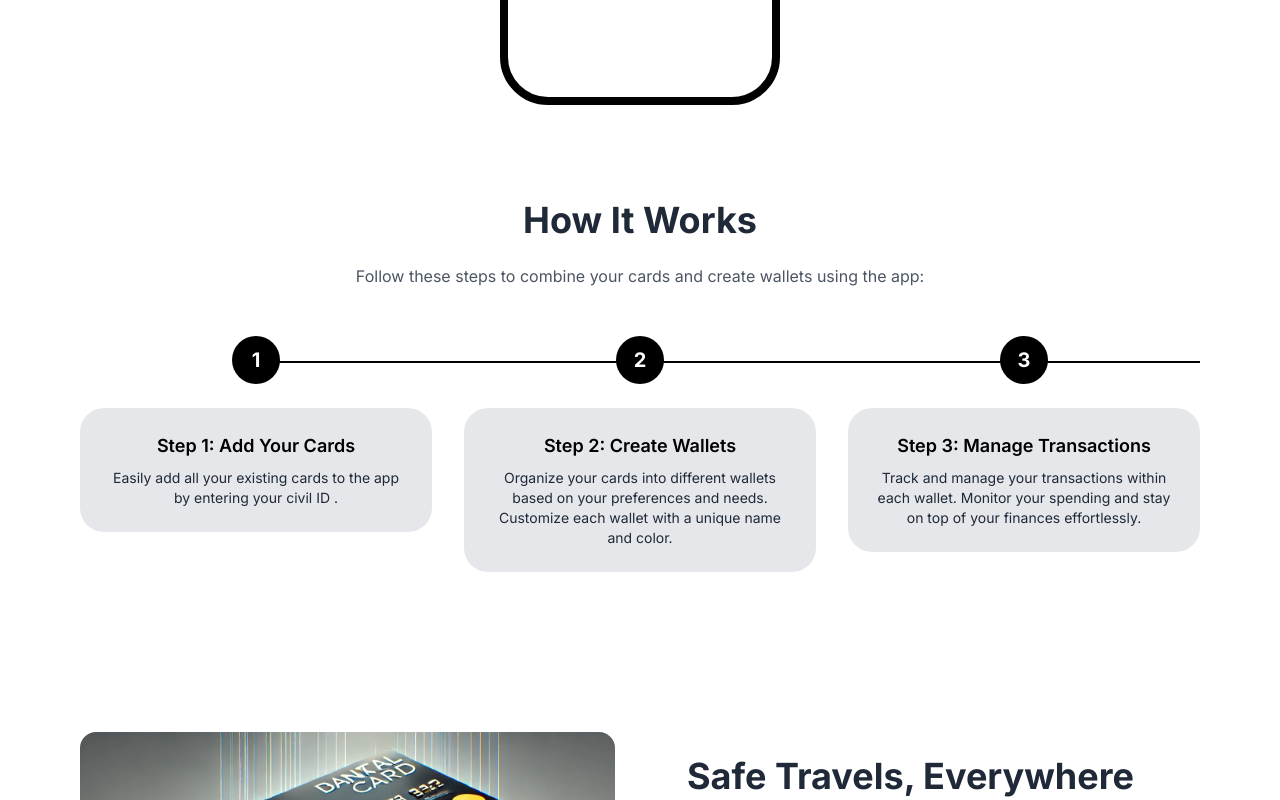
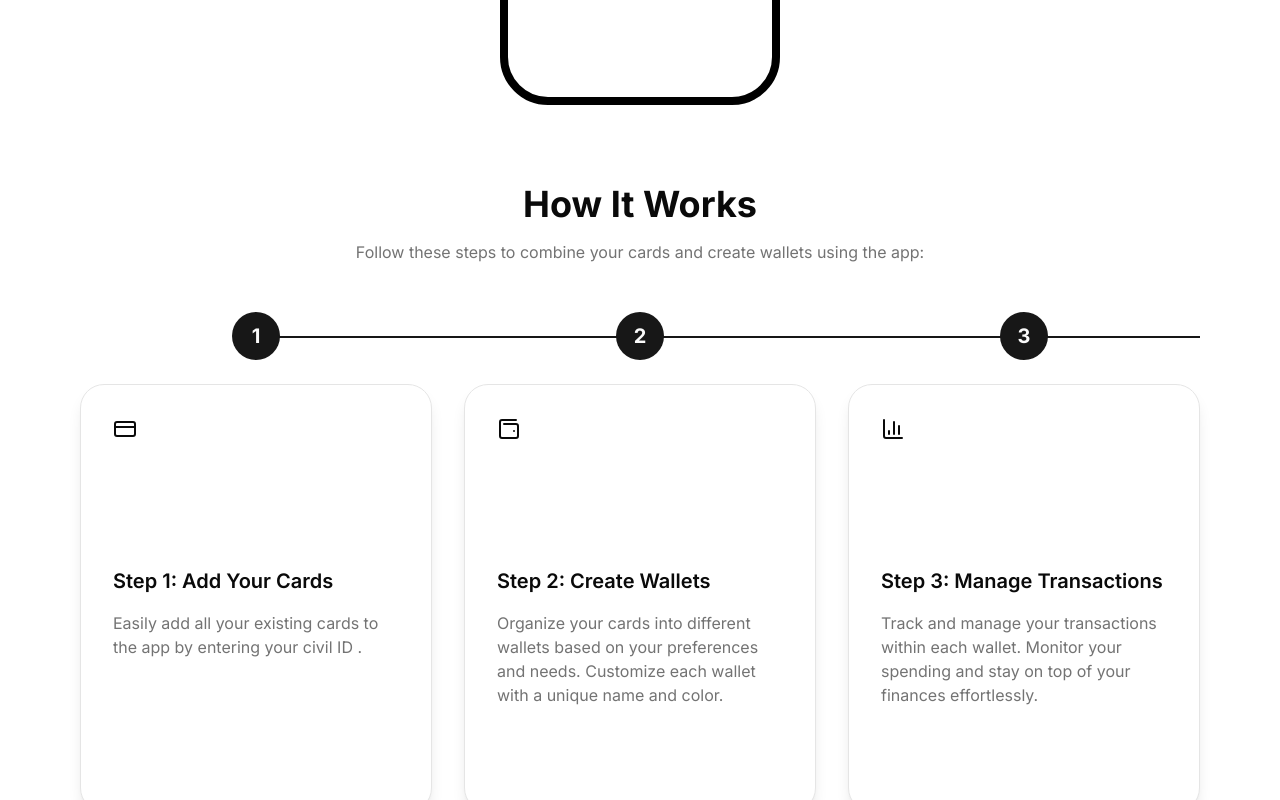
Before and after one commit to alhajerih/Capstone-Front-End-Web, a Next.js app: page / in a window 1280 px wide. Shown: the part 1060-1860 px from the top of the page. Built offline with nearby package versions, Linux system fonts and the light colour scheme; no server answers.

Commit message:
howItworks

```diff
--- a/src/components/Landing.js
+++ b/src/components/Landing.js
@@ -1,10 +1,10 @@
 "use client";
 import Link from "next/link";
 import Image from "next/image";
-import { motion } from "framer-motion";
+import { motion, useInView } from "framer-motion";
 import CardShowcase from "./CardShowcase";
 import { useEffect, useRef } from "react";
-
+import { CreditCard, Wallet2, BarChart3 } from "lucide-react";
 function Landing() {
   const canvasRef = useRef(null);
 
@@ -78,6 +78,54 @@ function Landing() {
     if (element) {
       element.scrollIntoView({ behavior: "smooth" });
     }
+  };
+
+  const ref = useRef(null);
+  const isInView = useInView(ref, { once: true, margin: "-100px" });
+
+  const steps = [
+    {
+      number: 1,
+      title: "Step 1: Add Your Cards",
+      description:
+        "Easily add all your existing cards to the app by entering your civil ID .",
+      icon: <CreditCard className="size-8" />,
+    },
+    {
+      number: 2,
+      title: "Step 2: Create Wallets",
+      description:
+        "Organize your cards into different wallets based on your preferences and needs. Customize each wallet with a unique name and color.",
+      icon: <Wallet2 className="size-8" />,
+    },
+    {
+      number: 3,
+      title: "Step 3: Manage Transactions",
+      description:
+        "Track and manage your transactions within each wallet. Monitor your spending and stay on top of your finances effortlessly.",
+      icon: <BarChart3 className="size-8" />,
+    },
+  ];
+
+  const containerVariants = {
+    hidden: { opacity: 0 },
+    visible: {
+      opacity: 1,
+      transition: {
+        staggerChildren: 0.3,
+      },
+    },
+  };
+
+  const itemVariants = {
+    hidden: { opacity: 0, y: 20 },
+    visible: {
+      opacity: 1,
+      y: 0,
+      transition: {
+        duration: 0.5,
+      },
+    },
   };
 
   return (
@@ -181,74 +229,65 @@ function Landing() {
       <CardShowcase />
 
       {/* How It Works Section */}
-      <section id="how-it-works" className="py-20 ">
-        <div className="max-w-6xl mx-auto px-4">
-          <h2 className="text-4xl font-bold text-center mb-6 text-gray-800">
-            How It Works
-          </h2>
-          <p className="text-center text-gray-600 mb-12">
+      <div className="max-w-6xl mx-auto px-4 py-16" ref={ref}>
+        <motion.div
+          initial={{ opacity: 0, y: 20 }}
+          animate={isInView ? { opacity: 1, y: 0 } : { opacity: 0, y: 20 }}
+          transition={{ duration: 0.5 }}
+          className="text-center mb-12"
+        >
+          <h2 className="text-4xl font-bold mb-4">How It Works</h2>
+          <p className="text-muted-foreground">
             Follow these steps to combine your cards and create wallets using
             the app:
           </p>
+        </motion.div>
 
-          <div className="relative">
-            {/* Progress Line */}
-            <div className="absolute inset-x-0 top-[25px] h-0.5 bg-black ml-40"></div>
+        <motion.div
+          variants={containerVariants}
+          initial="hidden"
+          animate={isInView ? "visible" : "hidden"}
+          className="relative grid md:grid-cols-3 gap-8 mt-8"
+        >
+          {/* Progress Line */}
+          <div className="absolute top-6 left-0 right-0 h-0.5 bg-gray-200 hidden md:block ml-40">
+            <motion.div
+              initial={{ scaleX: 0 }}
+              animate={isInView ? { scaleX: 1 } : { scaleX: 0 }}
+              transition={{ duration: 1, delay: 0.5 }}
+              className="h-full bg-primary origin-left"
+            />
+          </div>
 
-            <div className="grid grid-cols-3 gap-8 relative">
-              {/* Step 1 */}
-              <div className="text-center relative">
-                <div className="w-12 h-12 bg-black rounded-full flex items-center justify-center text-white text-xl font-bold mx-auto mb-6 relative z-10">
-                  1
-                </div>
-                <div className="bg-gray-200 rounded-3xl p-6">
-                  <h3 className="text-lg font-semibold mb-2 text-black">
-                    Step 1: Add Your Cards
-                  </h3>
-                  <p className="text-gray-800 text-sm">
-                    Easily add all your existing cards to the app by entering
-                    your civil ID .
-                  </p>
-                </div>
-              </div>
+          {steps.map((step, index) => (
+            <motion.div
+              key={step.number}
+              variants={itemVariants}
+              className="relative"
+            >
+              {/* Step Number */}
+              <motion.div
+                initial={{ scale: 0 }}
+                animate={isInView ? { scale: 1 } : { scale: 0 }}
+                transition={{ duration: 0.5, delay: index * 0.2 }}
+                className="size-12 rounded-full bg-primary text-primary-foreground flex items-center justify-center text-xl font-bold mb-6 mx-auto relative z-10"
+              >
+                {step.number}
+              </motion.div>
 
-              {/* Step 2 */}
-              <div className="text-center relative">
-                <div className="w-12 h-12 bg-black rounded-full flex items-center justify-center text-white text-xl font-bold mx-auto mb-6 relative z-10">
-                  2
-                </div>
-                <div className="bg-gray-200 rounded-3xl p-6">
-                  <h3 className="text-lg font-semibold mb-2 text-black">
-                    Step 2: Create Wallets
-                  </h3>
-                  <p className="text-gray-800 text-sm">
-                    Organize your cards into different wallets based on your
-                    preferences and needs. Customize each wallet with a unique
-                    name and color.
-                  </p>
-                </div>
-              </div>
-
-              {/* Step 3 */}
-              <div className="text-center relative">
-                <div className="w-12 h-12 bg-black rounded-full flex items-center justify-center text-white text-xl font-bold mx-auto mb-6 relative z-10">
-                  3
-                </div>
-                <div className="bg-gray-200 rounded-3xl p-6">
-                  <h3 className="text-lg font-semibold mb-2 text-black">
-                    Step 3: Manage Transactions
-                  </h3>
-                  <p className="text-gray-800 text-sm">
-                    Track and manage your transactions within each wallet.
-                    Monitor your spending and stay on top of your finances
-                    effortlessly.
-                  </p>
-                </div>
-              </div>
-            </div>
-          </div>
-        </div>
-      </section>
+              {/* Card */}
+              <motion.div
+                whileHover={{ y: -5 }}
+                className="bg-card p-8 rounded-3xl shadow-lg border border-border h-full transform-gpu  "
+              >
+                <svg className="">{step.icon}</svg>
+                <h3 className="font-semibold text-xl mb-4">{step.title}</h3>
+                <p className="text-muted-foreground">{step.description}</p>
+              </motion.div>
+            </motion.div>
+          ))}
+        </motion.div>
+      </div>
 
       {/* Safe Travels Section */}
       <section id="features" className="py-20 ">
```
